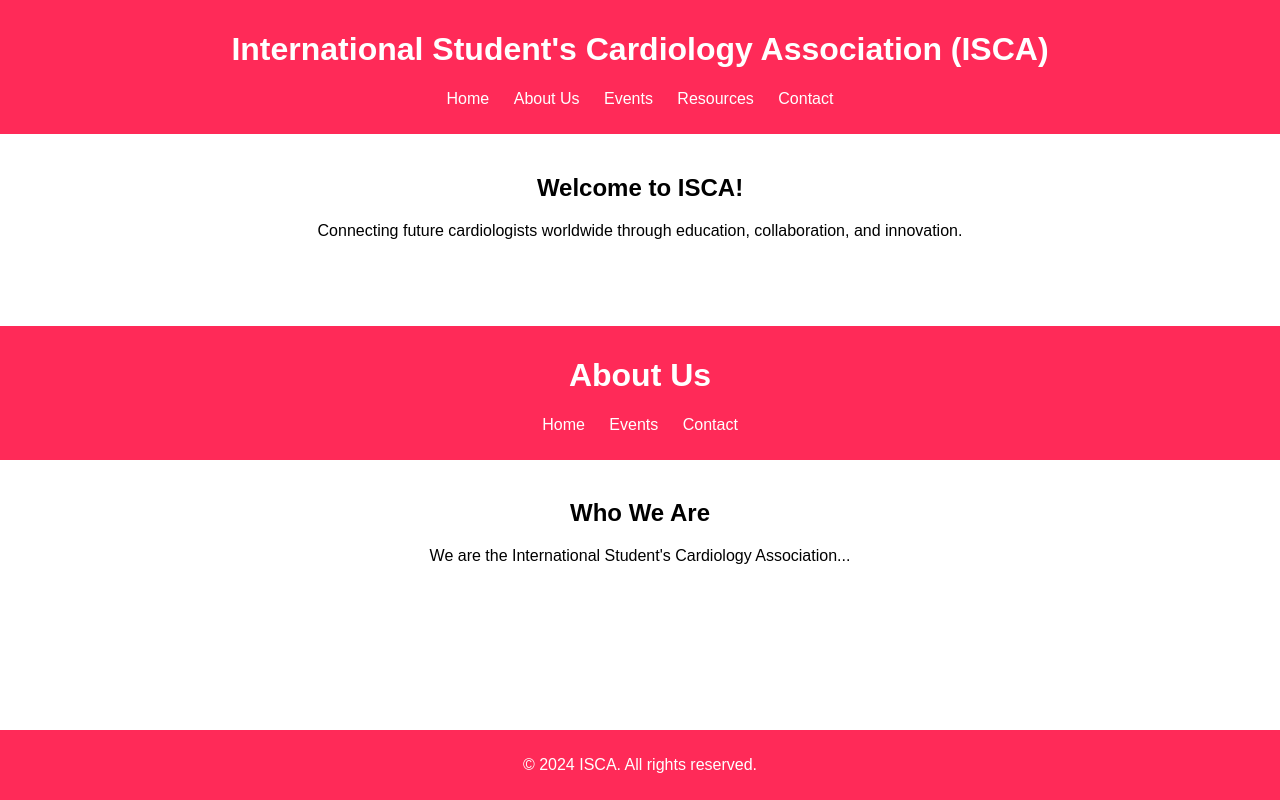
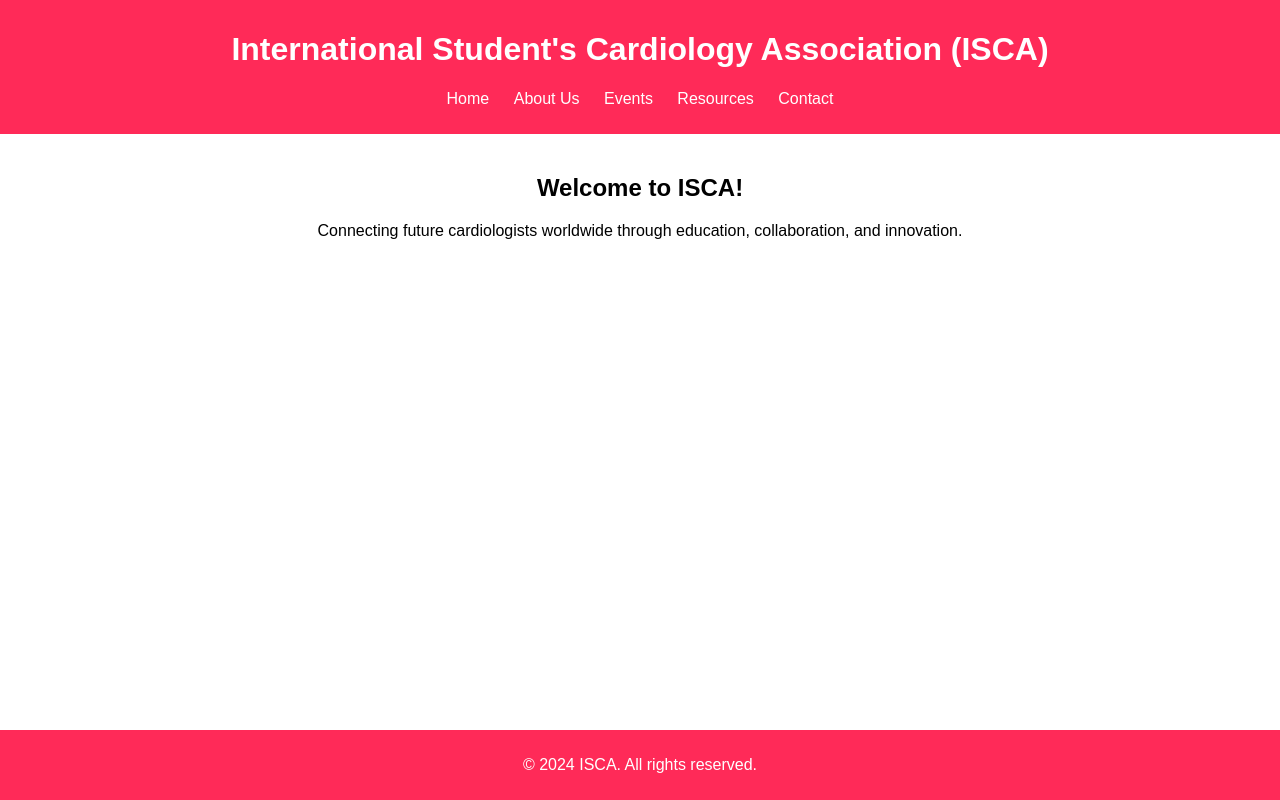
Before and after one commit to Kareemzz-23/isca-website, a plain HTML site: page index.html in a window 1280 px wide. Drawn offline with Linux system fonts and the light colour scheme.

Commit message:
Update index.html

```diff
--- a/index.html
+++ b/index.html
@@ -32,41 +32,3 @@
     </footer>
 </body>
 </html>
-<nav>
-    <ul>
-        <li><a href="index.html">Home</a></li>
-        <li><a href="about.html">About Us</a></li>
-        <li><a href="events.html">Events</a></li>
-        <li><a href="contact.html">Contact</a></li>
-    </ul>
-</nav>
-
-
-<!DOCTYPE html>
-<html lang="en">
-<head>
-    <meta charset="UTF-8">
-    <meta name="viewport" content="width=device-width, initial-scale=1.0">
-    <title>About Us</title>
-    <link rel="stylesheet" href="style.css">
-</head>
-<body>
-    <header>
-        <h1>About Us</h1>
-        <nav>
-            <ul>
-                <li><a href="index.html">Home</a></li>
-                <li><a href="events.html">Events</a></li>
-                <li><a href="contact.html">Contact</a></li>
-            </ul>
-        </nav>
-    </header>
-    <main>
-        <h2>Who We Are</h2>
-        <p>We are the International Student's Cardiology Association...</p>
-    </main>
-    <footer>
-        <p>&copy; 2024 ISCA. All rights reserved.</p>
-    </footer>
-</body>
-</html>
```
